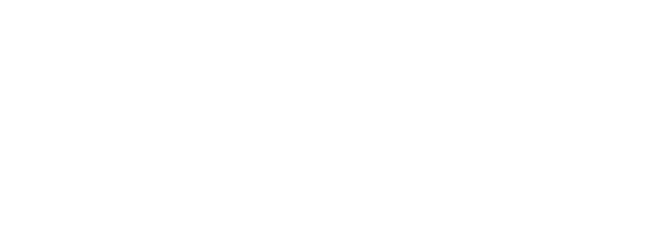
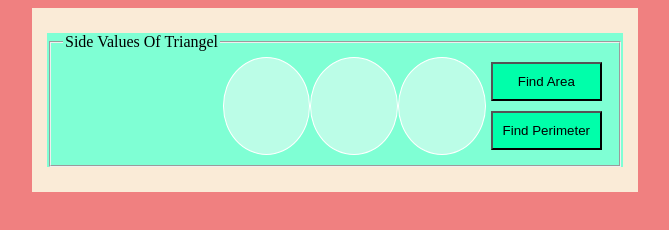
Before and after one commit to nurynurish/Perimeter---Area-Finder, a plain HTML site: page index.html in a window 1280 px wide. Shown: the whole page, without its empty margins (305-974 px from the left). Drawn offline with Linux system fonts and the light colour scheme.

Commit message:
1.st form finished

```diff
--- a/index.html
+++ b/index.html
@@ -8,7 +8,37 @@
     <title>Perimeter & Area Calculator</title>
 </head>
 <body>
+    <div class="container">
 
+        <div class=" shape triangle">
+            <form action="">
+                <fieldset>
+                    <legend>Side Values Of Triangel</legend>
+                    <input type="text" name="" id="">
+                    <input type="text" name="" id="">
+                    <input type="text" name="" id="">
+                    <div class="buttons">
+                        <input type="submit" value="Find Area">
+                        <input type="submit" value="Find Perimeter">
+                    </div>
+                </fieldset>
+            </form>
+        </div>
+
+
+
+        <div class="shape rectangle">
+
+        </div>
+
+
+
+
+        <div class="shape square">
+
+        </div>
+
+    </div>
     <script src="script.js"></script>
 </body>
 </html>
--- a/style.css
+++ b/style.css
@@ -0,0 +1,54 @@
+body{
+background-color: lightcoral;
+}
+
+
+.container{
+    background-color: antiquewhite;
+    width: 45vw;
+    margin: auto;
+    padding: 15px;
+}
+
+
+.shape{
+    background-color: aquamarine;
+    margin: 10px 0px;
+}
+
+
+fieldset{
+display: flex;
+justify-content: flex-end;
+}
+
+
+
+input[type=text]{
+    background-color: rgb(187, 253, 231);
+    width: 15%;
+    text-align: center;
+    font-size: 26px;
+    border-radius: 50%;
+    border: 1px solid white;
+}
+
+
+.buttons{
+    display: flex;
+    flex-direction: column;
+}
+
+
+
+.buttons input[type=submit]{
+    margin: 5px;
+    padding: 10px 10px;
+    background-color: rgb(0, 255, 170);
+}
+
+
+.buttons input[type=submit]:hover{
+color: white;
+border-color:#888
+}
```
